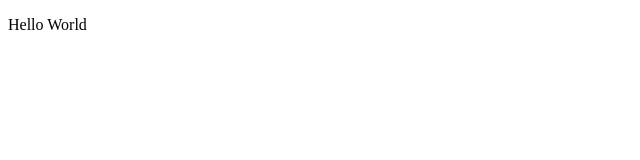
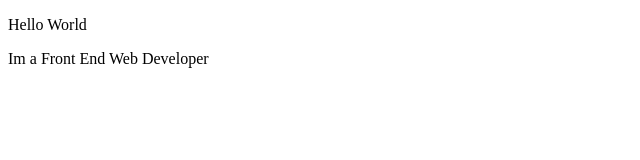
Before and after one commit to Jeric013/git, a plain HTML site: page github/index.html in a window 1280 px wide. Shown: the whole page, without its empty margins (0-640 px from the left). Drawn offline with Linux system fonts and the light colour scheme.

Commit message:
Update index.html

```diff
--- a/github/index.html
+++ b/github/index.html
@@ -7,5 +7,6 @@
 </head>
 <body>
     <p>Hello World</p>
+    <p>Im a Front End Web Developer</p>
 </body>
 </html>
```
